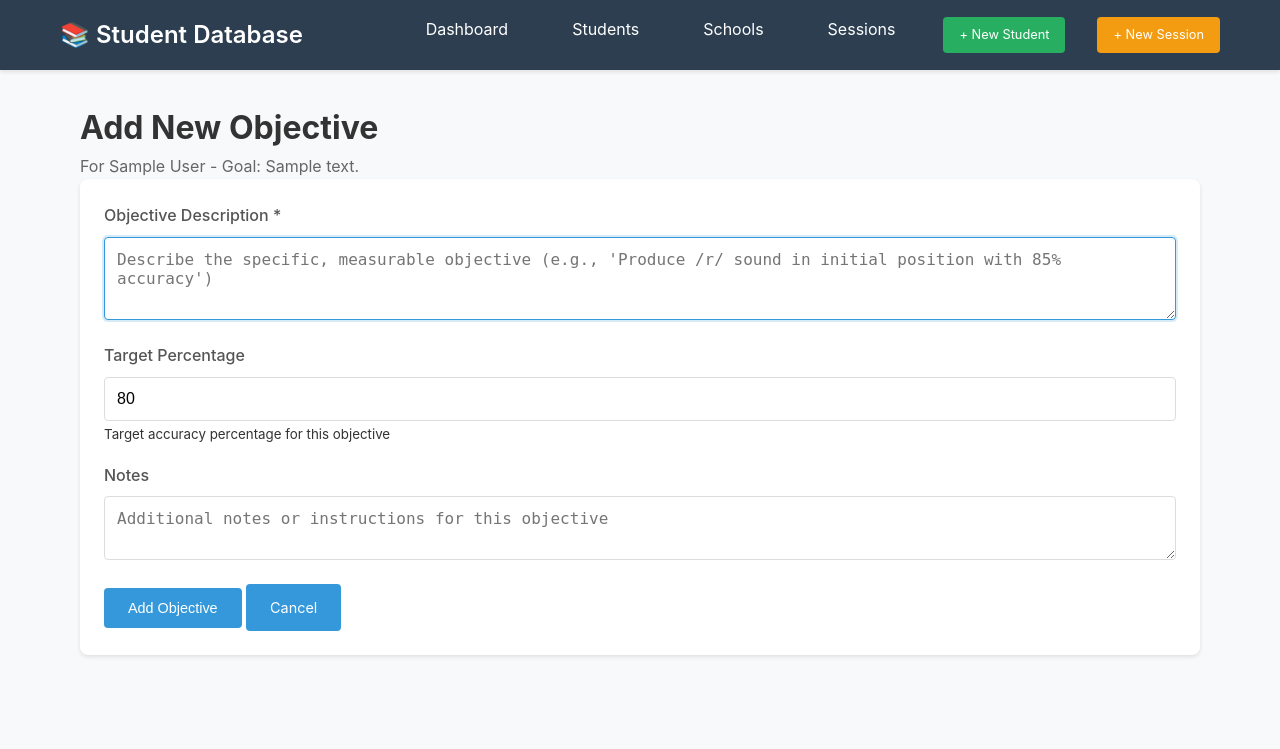
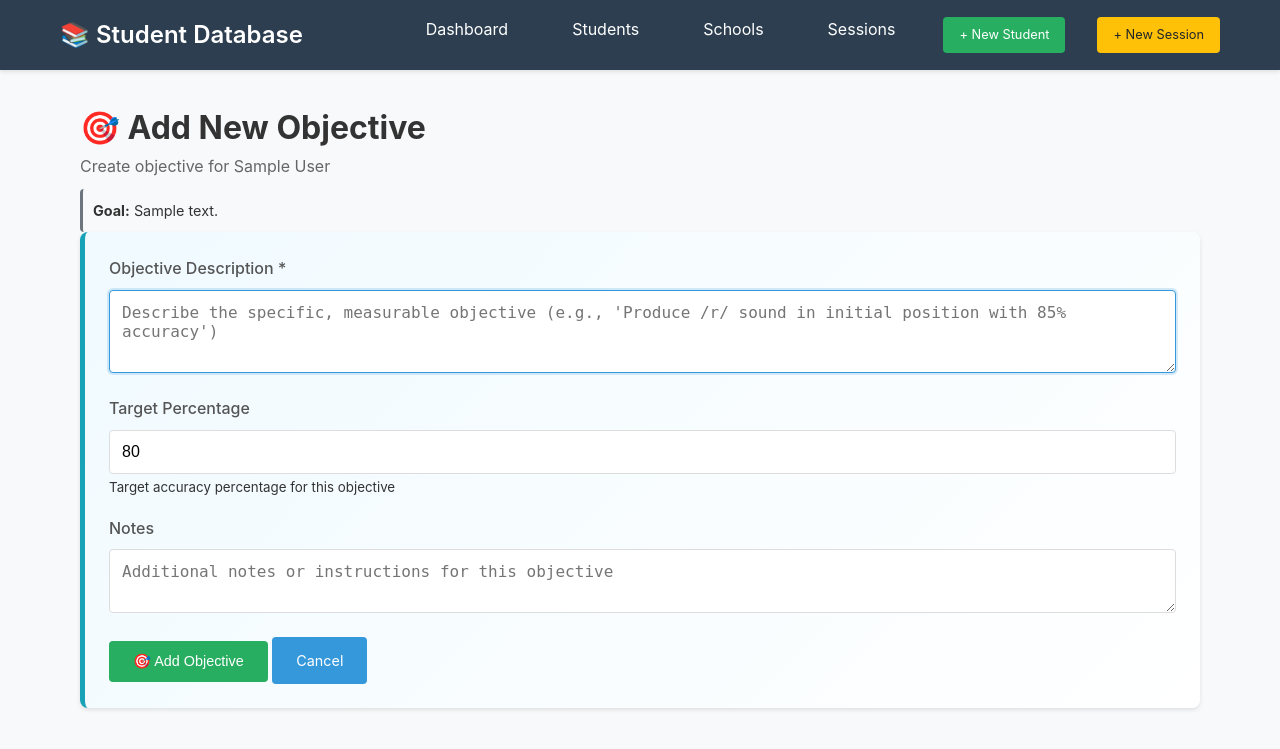
Before and after one commit to hendrism/v3-personal-db, a Flask app: template templates/objective_form.html in a window 1280 px wide. Shown: the top 749 px of the page. Run offline with Flask 3, Linux system fonts and the light colour scheme; the template is opened without the code that fills it: most values are stand-ins (such as "Sample title", 1, 10 or a date in 2020).

Commit message:
updating buttons, other updates

```diff
--- a/templates/objective_form.html
+++ b/templates/objective_form.html
@@ -1,40 +1,102 @@
 {% extends "base.html" %}
 
-{% block title %}Add Objective - {{ goal.description[:30] }}...{% endblock %}
+{% block title %}
+{% if edit_mode %}Edit Objective{% else %}Add Objective{% endif %} - {{ goal.description[:30] }}...
+{% endblock %}
 
 {% block content %}
 <div class="container">
     <div class="page-header">
-        <h1>Add New Objective</h1>
-        <p class="text-muted">For {{ student.display_name }} - Goal: {{ goal.description }}</p>
+        {% if edit_mode %}
+            <h1>✏️ Edit Objective</h1>
+            <p class="text-muted">Modify objective for {{ student.display_name }}</p>
+        {% else %}
+            <h1>🎯 Add New Objective</h1>
+            <p class="text-muted">Create objective for {{ student.display_name }}</p>
+        {% endif %}
+        <div class="goal-context">
+            <strong>Goal:</strong> {{ goal.description }}
+        </div>
     </div>
 
-    <div class="card">
+    <!-- ✅ ADD COLOR CODING -->
+    <div class="card {% if edit_mode %}edit-form{% else %}objective-form{% endif %}">
         <form method="POST">
             <div class="form-group">
                 <label for="description">Objective Description *</label>
+                <!-- ✅ PRE-FILL WITH EXISTING TEXT -->
                 <textarea id="description" name="description" rows="3" required
-                         placeholder="Describe the specific, measurable objective (e.g., 'Produce /r/ sound in initial position with 85% accuracy')"></textarea>
+                         placeholder="Describe the specific, measurable objective (e.g., 'Produce /r/ sound in initial position with 85% accuracy')">{% if edit_mode and objective %}{{ objective.description }}{% endif %}</textarea>
             </div>
 
             <div class="form-group">
                 <label for="target_percentage">Target Percentage</label>
+                <!-- ✅ PRE-FILL WITH EXISTING VALUE -->
                 <input type="number" id="target_percentage" name="target_percentage"
-                       value="80" min="0" max="100">
+                       value="{% if edit_mode and objective %}{{ objective.target_percentage }}{% else %}80{% endif %}"
+                       min="0" max="100">
                 <small class="form-text">Target accuracy percentage for this objective</small>
             </div>
 
             <div class="form-group">
                 <label for="notes">Notes</label>
+                <!-- ✅ PRE-FILL WITH EXISTING NOTES -->
                 <textarea id="notes" name="notes" rows="2"
-                         placeholder="Additional notes or instructions for this objective"></textarea>
+                         placeholder="Additional notes or instructions for this objective">{% if edit_mode and objective %}{{ objective.notes }}{% endif %}</textarea>
             </div>
 
             <div class="button-group">
-                <button type="submit" class="btn btn-primary">Add Objective</button>
-                  <a href="{{ url_for('students.student_detail', student_id=student.id) }}" class="btn btn-secondary">Cancel</a>
+                <button type="submit" class="btn {% if edit_mode %}btn-warning{% else %}btn-success{% endif %}">
+                    {% if edit_mode %}💾 Update Objective{% else %}🎯 Add Objective{% endif %}
+                </button>
+                <a href="{{ url_for('students.student_detail', student_id=student.id) }}" class="btn btn-secondary">Cancel</a>
             </div>
         </form>
     </div>
 </div>
+
+<style>
+/* ✅ COLOR CODING STYLES */
+.add-form {
+    border-left: 5px solid #28a745; /* Green for adding */
+    background: linear-gradient(135deg, #f8fff9 0%, #ffffff 100%);
+}
+
+.edit-form {
+    border-left: 5px solid #ffc107; /* Yellow for editing */
+    background: linear-gradient(135deg, #fffbf0 0%, #ffffff 100%);
+}
+
+.objective-form {
+    border-left: 5px solid #17a2b8; /* Blue for objectives */
+    background: linear-gradient(135deg, #f0faff 0%, #ffffff 100%);
+}
+
+.goal-context {
+    background: #f8f9fa;
+    padding: 10px;
+    border-radius: 4px;
+    margin-top: 10px;
+    font-size: 0.9rem;
+    border-left: 3px solid #6c757d;
+}
+
+.page-header h1 {
+    display: flex;
+    align-items: center;
+    gap: 10px;
+}
+
+.btn-warning {
+    background-color: #ffc107;
+    border-color: #ffc107;
+    color: #212529;
+}
+
+.btn-warning:hover {
+    background-color: #e0a800;
+    border-color: #d39e00;
+    color: #212529;
+}
+</style>
 {% endblock %}
--- a/templates/session_detail.html
+++ b/templates/session_detail.html
@@ -13,7 +13,6 @@
                 {% if session.start_time and session.end_time %}
                     • {{ session.start_time }} - {{ session.end_time }}
                 {% endif %}
-                {% if session.location %} • {{ session.location }}{% endif %}
             </p>
         </div>
         <div>
--- a/templates/session_form.html
+++ b/templates/session_form.html
@@ -49,11 +49,6 @@
         </div>
 
         <div class="form-group">
-            <label for="location">Location</label>
-            <input type="text" id="location" name="location" placeholder="e.g., Room 203, Office, Classroom">
-        </div>
-
-        <div class="form-group">
             <label for="notes">Session Notes</label>
             <textarea id="notes" name="notes" rows="3" placeholder="Any notes about the session plan or special considerations..."></textarea>
         </div>
--- a/templates/sessions.html
+++ b/templates/sessions.html
@@ -29,7 +29,6 @@
                     <th>Date</th>
                     <th>Time</th>
                     <th>Type</th>
-                    <th>Location</th>
                     <th>Status</th>
                     <th>SOAP Note</th>
                     <th>Actions</th>
@@ -52,7 +51,6 @@
                         {% endif %}
                     </td>
                     <td>{{ session.session_type }}</td>
-                    <td>{{ session.location or '-' }}</td>
                     <td>
                         <span class="status-badge status-{{ session.status.lower().replace(' ', '-') }}">
                             {{ session.status }}
```
Also changed, not shown: templates/goal_form.html (+21 -8 lines), templates/student_detail.html (+59 -10 lines), templates/student_schedule_form.html (+9 -0 lines).
